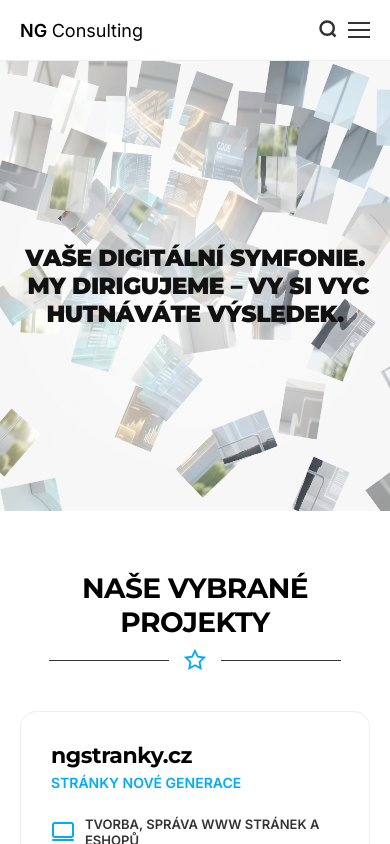
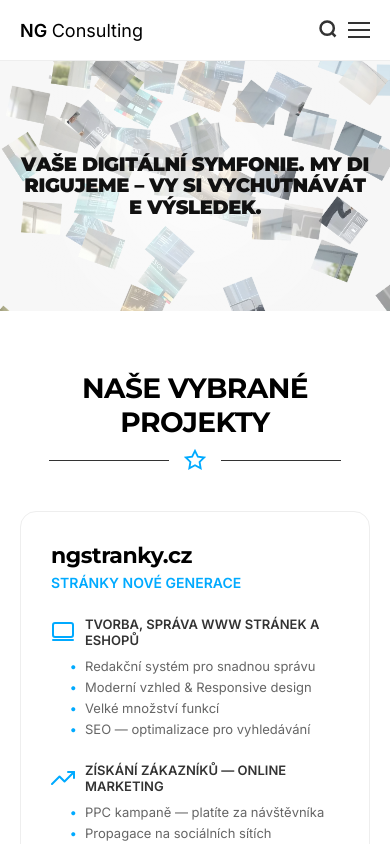
Before and after one commit to ljresetl/ng-hub, a Next.js app: page / in a window 390 px wide. Shown: the top 844 px of the page. Built offline with nearby package versions, Linux system fonts and the light colour scheme.

Commit message:
Update Foto.module.scss

```diff
--- a/src/components/Foto/Foto.module.scss
+++ b/src/components/Foto/Foto.module.scss
@@ -20,7 +20,7 @@
 .houseCanvas {
   position: relative;
   width: 100%;
-  aspect-ratio: 16 / 7; // Твій оригінальний формат для десктопа
+  aspect-ratio: 16 / 7;
   display: flex;
   flex-wrap: wrap;
   background-color: rgba(0, 0, 0, 0.03);
@@ -28,7 +28,6 @@
   overflow: hidden;
 }
 
-// Контейнер для групи цеглинок (потрібен для AnimatePresence)
 .bricksWrapper {
   position: absolute;
   top: 0;
@@ -44,13 +43,11 @@
   position: relative;
   background-repeat: no-repeat;
   will-change: transform, opacity;
-  // Маленький хак для прибирання мікро-швів між кубиками
   outline: 1px solid transparent;
   backface-visibility: hidden;
   z-index: 1;
 }
 
-// Стилі для накладання тексту
 .textOverlay {
   position: absolute;
   top: 0;
@@ -60,10 +57,9 @@
   display: flex;
   justify-content: center;
   align-items: center;
-  z-index: 10; // Текст має бути вище за всі кубики
-  pointer-events: none; // Щоб текст не заважав клікати по сайту
+  z-index: 10;
+  pointer-events: none;
 
-  // М'який градієнт для читабельності
   background: radial-gradient(
     circle,
     rgba(255, 255, 255, 0.6) 0%,
@@ -71,41 +67,42 @@
   );
 }
 
-// Стиль самого заголовка
 .heroText {
-  font-size: clamp(22px, 4vw, 54px); // Адаптивний розмір тексту
+  font-size: clamp(22px, 4vw, 54px);
   font-weight: 900;
   text-align: center;
   color: #111;
   line-height: 1.1;
-  max-width: 850px; // Обмежуємо ширину для зручності читання
+  max-width: 850px;
   width: 90%;
   font-family: var(--heading-font, "Montserrat", sans-serif);
-  text-transform: uppercase; // Робимо акцентним як у симфонії
+  text-transform: uppercase;
   letter-spacing: -0.02em;
 }
 
 // Адаптивність
 @media (max-width: 1024px) {
   .houseCanvas {
-    aspect-ratio: 16 / 9; // Трохи вищий для планшетів
+    aspect-ratio: 16 / 9;
   }
 }
 
 @media (max-width: 768px) {
   .houseCanvas {
-    aspect-ratio: 2 / 1; // Квадратний або високий формат для мобільних (LCP краще проходить)
-    min-height: 450px;
+    // ЗМІНЕНО: aspect-ratio 3/1 робить фото вужчим (нижчим).
+    // Прибрано min-height, щоб вона не заважала зменшенню.
+    aspect-ratio: 3 / 1.5;
+    min-height: 250px; // Можеш регулювати це значення або видалити
   }
 
   .heroText {
-    max-width: 95%;
-    line-height: 1.2;
-    font-size: clamp(20px, 6vw, 28px);
+    max-width: 90%;
+    line-height: 1.1;
+    // ЗМІНЕНО: зменшено діапазон шрифту. Було (20px, 6vw, 28px)
+    font-size: clamp(16px, 5vw, 22px);
   }
 }
 
-// Додатковий фікс для браузерів Safari (щоб не було "зубців" на анімації)
 @supports (-webkit-hyphens:none) {
   .brick {
     -webkit-transform: translate3d(0,0,0);
```
